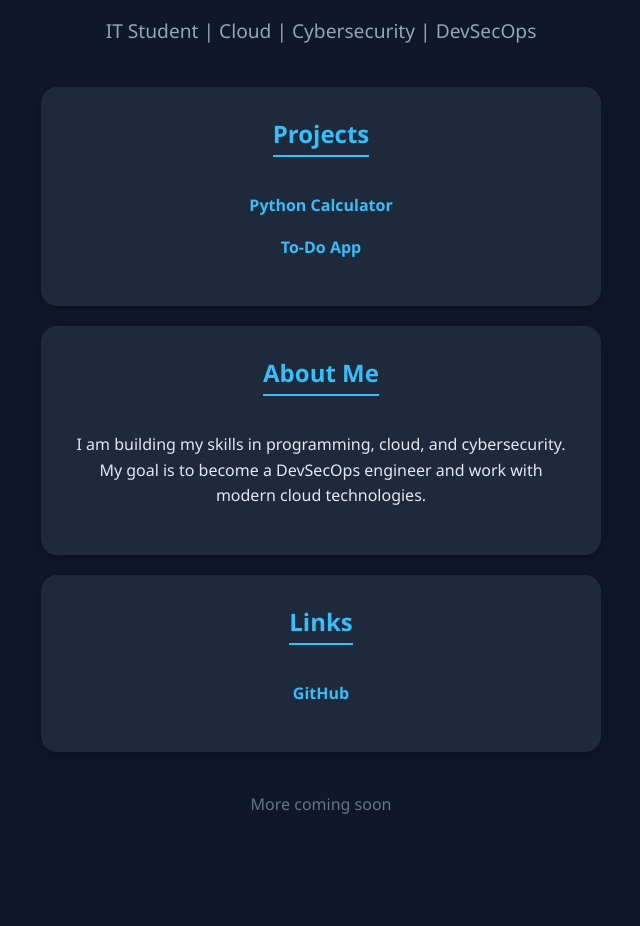
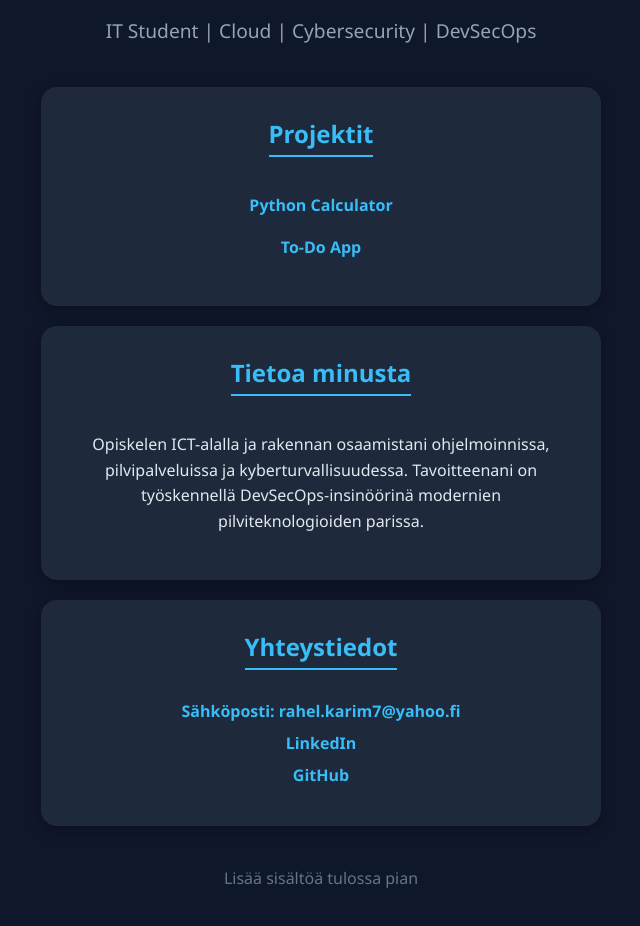
Before and after one commit to rahelkarim07-ux/Rahel-Portfolio, a plain HTML site: page index.html in a window 1280 px wide. Shown: the part 138-1064 px from the top of the page, without its empty margins (319-959 px from the left). Before the commit the page ends 1022 px from the top, so only its background shows below. Drawn offline with Linux system fonts and the light colour scheme.

Commit message:
Update index.html

```diff
--- a/index.html
+++ b/index.html
@@ -45,6 +45,8 @@
             color: #38bdf8;
             text-decoration: none;
             font-weight: bold;
+            display: block;
+            margin: 10px 0;
             transition: color 0.3s;
         }
 
@@ -65,29 +67,29 @@
 
     <!-- Projektit -->
     <div class="box">
-        <h2>Projects</h2>
+        <h2>Projektit</h2>
         <p><a href="#">Python Calculator</a></p>
         <p><a href="#">To-Do App</a></p>
     </div>
 
     <!-- Tietoa minusta -->
     <div class="box">
-        <h2>About Me</h2>
+        <h2>Tietoa minusta</h2>
         <p>
-            I am building my skills in programming, cloud, and cybersecurity.
-            My goal is to become a DevSecOps engineer and work with modern cloud technologies.
+            Opiskelen ICT-alalla ja rakennan osaamistani ohjelmoinnissa, pilvipalveluissa ja kyberturvallisuudessa.
+            Tavoitteenani on työskennellä DevSecOps-insinöörinä modernien pilviteknologioiden parissa.
         </p>
     </div>
 
     <!-- Yhteystiedot -->
     <div class="box">
-        <h2>Links</h2>
-        <p>
-          <a href="https://github.com/rahelkarim07-ux">GitHub</a>
-        </p>
+        <h2>Yhteystiedot</h2>
+        <a href="mailto:rahel.karim7@yahoo.fi">Sähköposti: rahel.karim7@yahoo.fi</a>
+        <a href="https://www.linkedin.com/in/rahel-k-11b4a2359/" target="_blank">LinkedIn</a>
+        <a href="https://github.com/rahelkarim07-ux" target="_blank">GitHub</a>
     </div>
 
-    <p style="margin-top: 40px; color: #64748b;">More coming soon</p>
+    <p style="margin-top: 40px; color: #64748b;">Lisää sisältöä tulossa pian</p>
 
 </body>
 </html>
```
